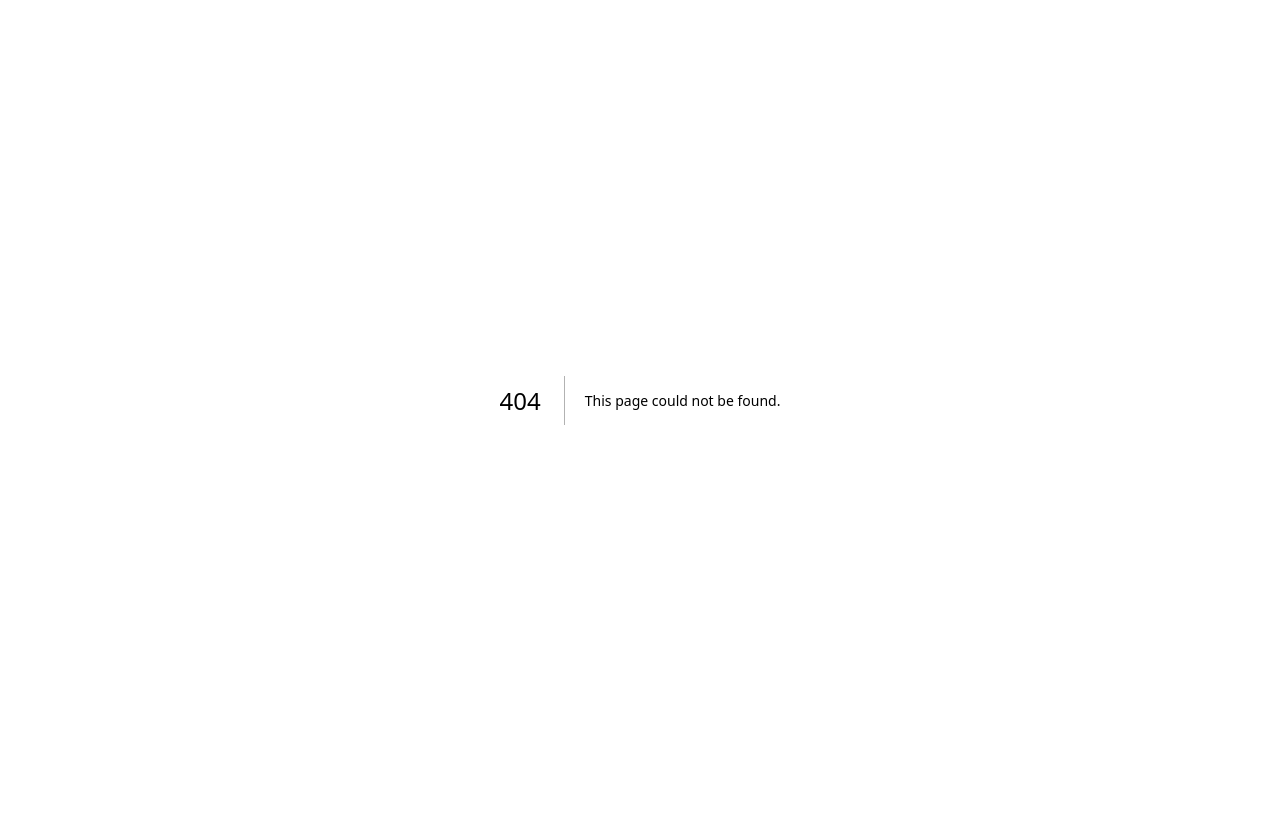
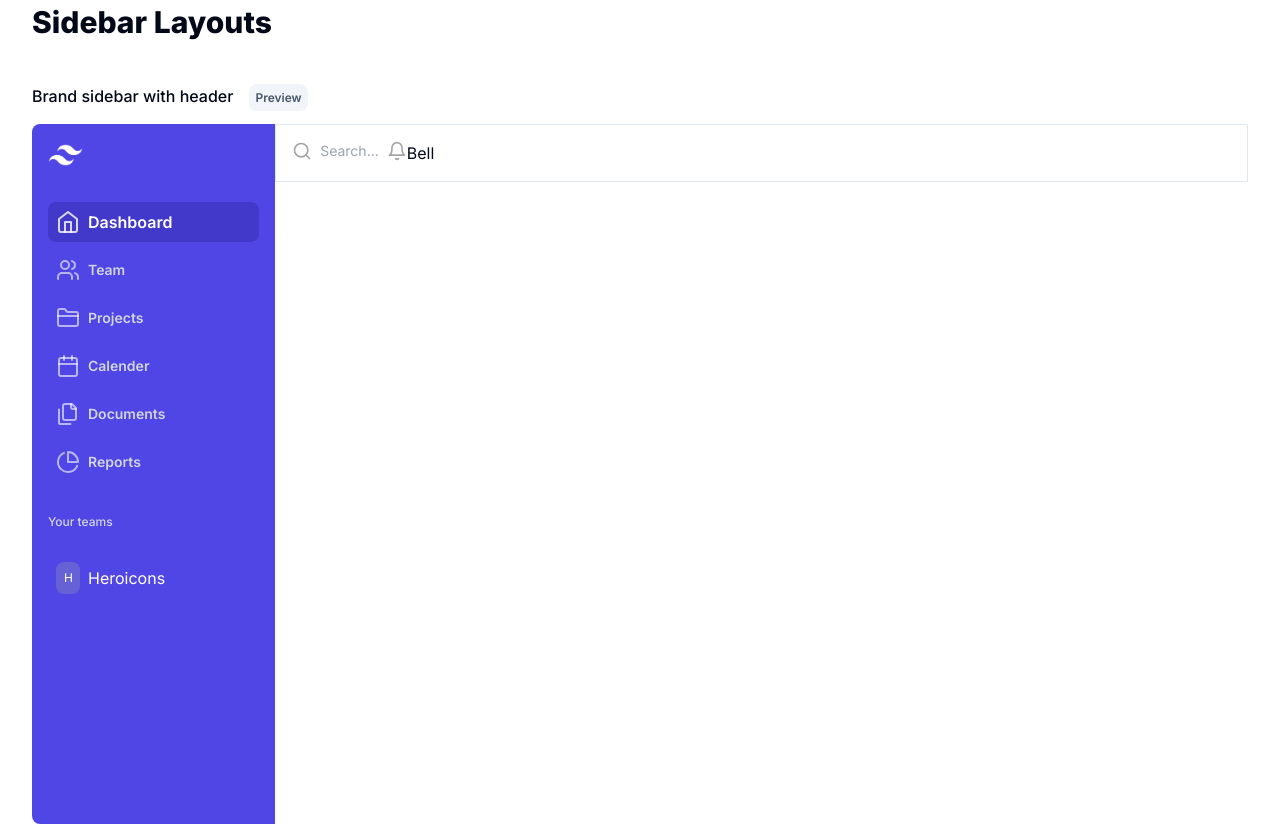
Before and after one commit to MrHacker26/polished-ui, a Next.js app: page /application-ui/application-shells/sidebar in a window 1280 px wide. Before the commit this address had no page. Before the commit the page ends 800 px from the top, so only its background shows below. Built offline with nearby package versions, Linux system fonts and the light colour scheme.

Commit message:
feat(sidebar): add basic side bar

```diff
--- /dev/null
+++ b/src/app/application-ui/application-shells/sidebar/page.tsx
@@ -0,0 +1,76 @@
+import { Bell, Calendar, Files, FolderClosed, Home, PieChart, Search, Users } from 'lucide-react'
+import Image from 'next/image'
+
+const Sidebar = () => {
+  return (
+    <div className="container pt-1">
+      <div className="mb-11 text-3xl font-extrabold">Sidebar Layouts</div>
+      <div className="mb-4 font-medium">
+        Brand sidebar with header
+        <span className="ml-4 rounded-lg bg-slate-100 p-1.5 text-xs font-semibold text-slate-600">Preview</span>
+      </div>
+      <div className="grid h-[700px] grid-cols-5">
+        <div className="rounded-s-lg bg-[#4F46E5] p-4 pt-4 text-white">
+          <Image src="/tailwind.png" width={35} height={20} alt="s" />
+          <div className="space-y-2">
+            <div className="flex content-center items-center justify-items-center space-x-2 pt-8 font-semibold">
+              <div className="flex w-full items-center space-x-2 rounded-lg bg-[#4239CA] p-2">
+                <Home className="text-white/80" />
+                <div>Dashboard</div>
+              </div>
+            </div>
+            <div className="flex content-center items-center justify-items-center space-x-2 font-semibold">
+              <div className="group flex w-full items-center space-x-2 rounded-lg p-2 hover:bg-[#4239CA]">
+                <Users className="text-white/60 group-hover:text-white" />
+                <div className="text-sm text-gray-300 group-hover:text-white">Team</div>
+              </div>
+            </div>
+            <div className="flex content-center items-center justify-items-center space-x-2 font-semibold">
+              <div className="group flex w-full items-center space-x-2 rounded-lg p-2 hover:bg-[#4239CA]">
+                <FolderClosed className="text-white/60 group-hover:text-white" />
+                <div className="text-sm text-gray-300 group-hover:text-white">Projects</div>
+              </div>
+            </div>
+            <div className="flex content-center items-center justify-items-center space-x-2 font-semibold">
+              <div className="group flex w-full items-center space-x-2 rounded-lg p-2 hover:bg-[#4239CA]">
+                <Calendar className="text-white/60 group-hover:text-white" />
+                <div className="text-sm text-gray-300 group-hover:text-white">Calender</div>
+              </div>
+            </div>
+            <div className="flex content-center items-center justify-items-center space-x-2 font-semibold">
+              <div className="group flex w-full items-center space-x-2 rounded-lg p-2 hover:bg-[#4239CA]">
+                <Files className="text-white/60 group-hover:text-white" />
+                <div className="text-sm text-gray-300 group-hover:text-white">Documents</div>
+              </div>
+            </div>
+            <div className="flex content-center items-center justify-items-center space-x-2 font-semibold">
+              <div className="group flex w-full items-center space-x-2 rounded-lg p-2 hover:bg-[#4239CA]">
+                <PieChart className="text-white/60 group-hover:text-white" />
+                <div className="text-sm text-gray-300 group-hover:text-white">Reports</div>
+              </div>
+            </div>
+          </div>
+
+          <div className="pt-8 text-xs font-medium text-gray-300">Your teams</div>
+          <div className=" pt-6">
+            <div className="group flex w-full items-center space-x-2 rounded-lg p-2 hover:bg-[#4239CA]">
+              <div className="w-6 rounded-lg bg-gray-400/30 p-2 text-xs">H</div>
+              <div>Heroicons</div>
+            </div>
+          </div>
+        </div>
+        <div className="col-span-4">
+          <div className="justify-between border p-4">
+            <div className="flex space-x-2 ">
+              <Search color="gray" size={20} className="opacity-70" />{' '}
+              <div className="text-sm text-gray-400">Search...</div>
+              <Bell color="gray" size={20} className="opacity-70" /> Bell
+            </div>
+          </div>
+        </div>
+      </div>
+    </div>
+  )
+}
+
+export default Sidebar
```
Also changed, not shown: public/tailwind.png (added).
